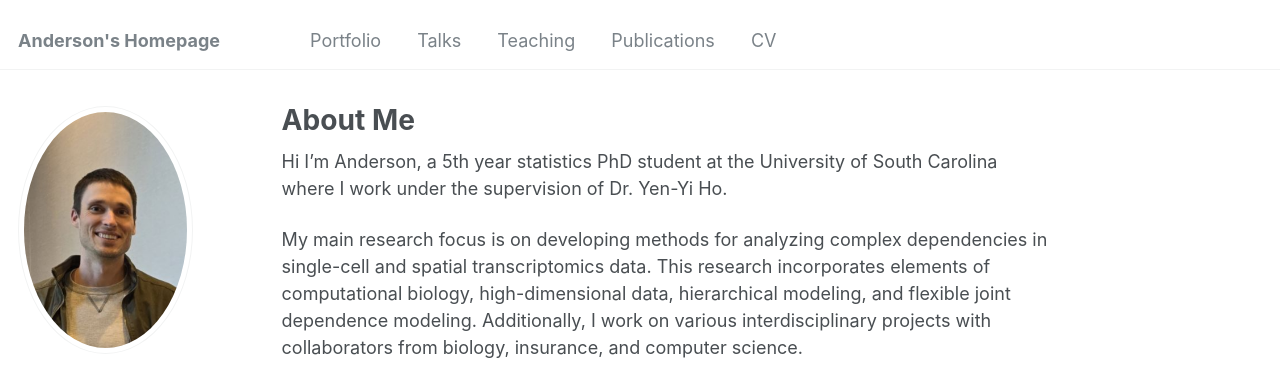
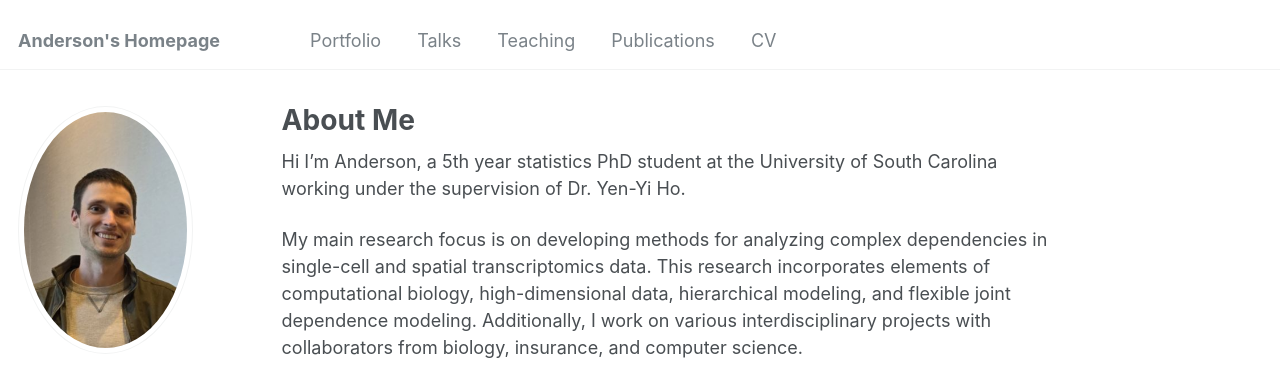
Before and after one commit to abussing/abussing.github.io, a Jekyll site: the page built from _pages/about.md, in a window 1280 px wide. Shown: the top 365 px of the page. Built offline with Jekyll 4.4.1, drawn with Linux system fonts in a browser that asks for light colours.

Commit message:
Update about.md

```diff
--- a/_pages/about.md
+++ b/_pages/about.md
@@ -7,6 +7,6 @@ redirect_from:
   - /about.html
 ---
 
-Hi I'm Anderson, a 5th year statistics PhD student at the University of South Carolina where I work under the supervision of Dr. Yen-Yi Ho.
+Hi I'm Anderson, a 5th year statistics PhD student at the University of South Carolina working under the supervision of Dr. Yen-Yi Ho.
 
 My main research focus is on developing methods for analyzing complex dependencies in single-cell and spatial transcriptomics data. This research incorporates elements of computational biology, high-dimensional data, hierarchical modeling, and flexible joint dependence modeling. Additionally, I work on various interdisciplinary projects with collaborators from biology, insurance, and computer science.
```
